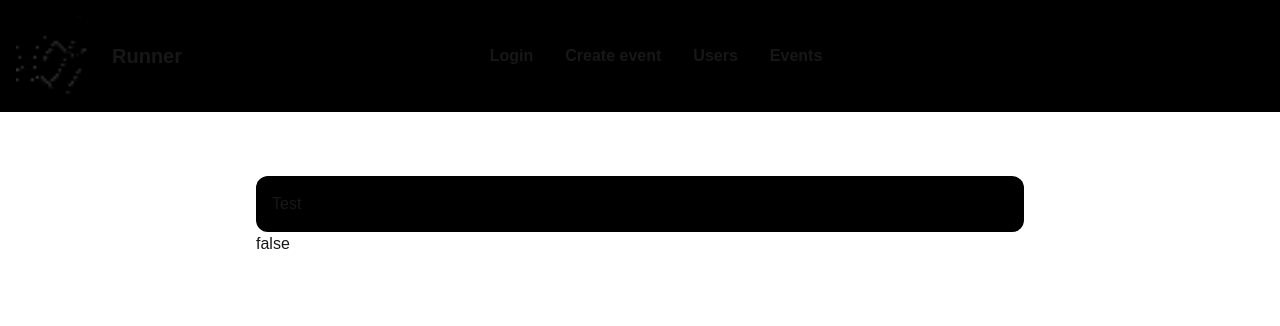
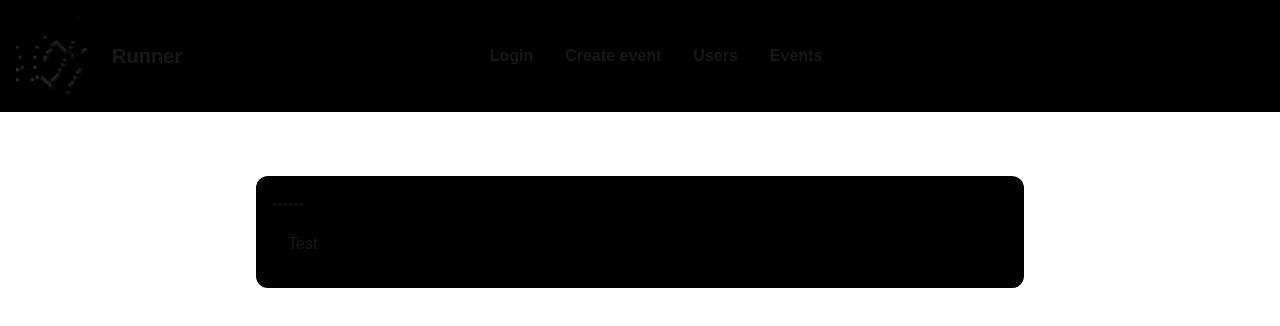
Before and after one commit to JoeOvenden/ReactPortfolio, a Next.js app: page /runner/profile/1/avatar in a window 1280 px wide. Shown: the top 326 px of the page. Built offline with nearby package versions, Linux system fonts and the light colour scheme; no server answers.

Commit message:
collapsible ui progress

```diff
--- a/app/runner/profile/[slug]/avatar/page.tsx
+++ b/app/runner/profile/[slug]/avatar/page.tsx
@@ -1,7 +1,7 @@
 import { Avatar } from "@/app/ui/avatar";
 import Collapsible from "@/app/ui/collapsible";
 import MainSection, { CollapsibleMainSection } from "@/app/ui/runner/mainsection";
-import { CollapsibleSection } from "@/app/ui/section";
+import Section, { CollapsibleSection } from "@/app/ui/section";
 
 export default function Page() {
 
--- a/app/ui/collapsible.tsx
+++ b/app/ui/collapsible.tsx
@@ -1,14 +1,30 @@
 "use client";
 
-import { useState } from "react"
+import { useEffect, useRef, useState } from "react"
+import { CollapsibleMainSection } from "./runner/mainsection";
+import Section from "./section";
 
 export default function Collapsible({children} : { children: React.ReactNode }) {
-    const [collapsed, setCollapsed] = useState(false);
+    const [isOpen, setOpen] = useState(false);
+    const ref = useRef<HTMLDivElement>(null);
+    let height = isOpen ? 0 : ref.current?.getBoundingClientRect().height ?? 100;
+
+    useEffect(() => {
+        if (isOpen) height = ref.current?.getBoundingClientRect().height ?? 100;
+        else height = 0;
+    }, [isOpen]);
+    const classes = "";
     return (
-        <section
-            onClick={() => setCollapsed(!collapsed)}
-        >
-            {children} {collapsed ? "True" : "false"}
-        </section>
+        <Section className="cursor-pointer" onClick={() => setOpen(!isOpen)}>
+            <div className="cursor-pointer">
+                ------
+            </div>
+            <div
+                className={`${classes} overflow-hidden`}
+                style={{ maxHeight: `${height}px`, transition: "max-height 0.3s"}}
+            >
+                {children}
+            </div>
+        </Section>
     )
 }
--- a/app/ui/section.tsx
+++ b/app/ui/section.tsx
@@ -1,9 +1,14 @@
-import React from "react";
+import React, { MouseEventHandler } from "react";
 import Collapsible from "./collapsible";
 
-export default function Section({ children, className }: { children: React.ReactNode, className?: string}) {
+export default function Section({ children, className, onClick }: {
+        children: React.ReactNode,
+        className?: string,
+        onClick?: MouseEventHandler<HTMLElement>}) {
     return (
-        <section className={`bg-accent rounded-xl p-4 ${className}`}>
+        <section
+            className={`bg-accent rounded-xl p-4 ${className ?? ""}`}
+            onClick={onClick}>
             {children}
         </section>
     )
```
